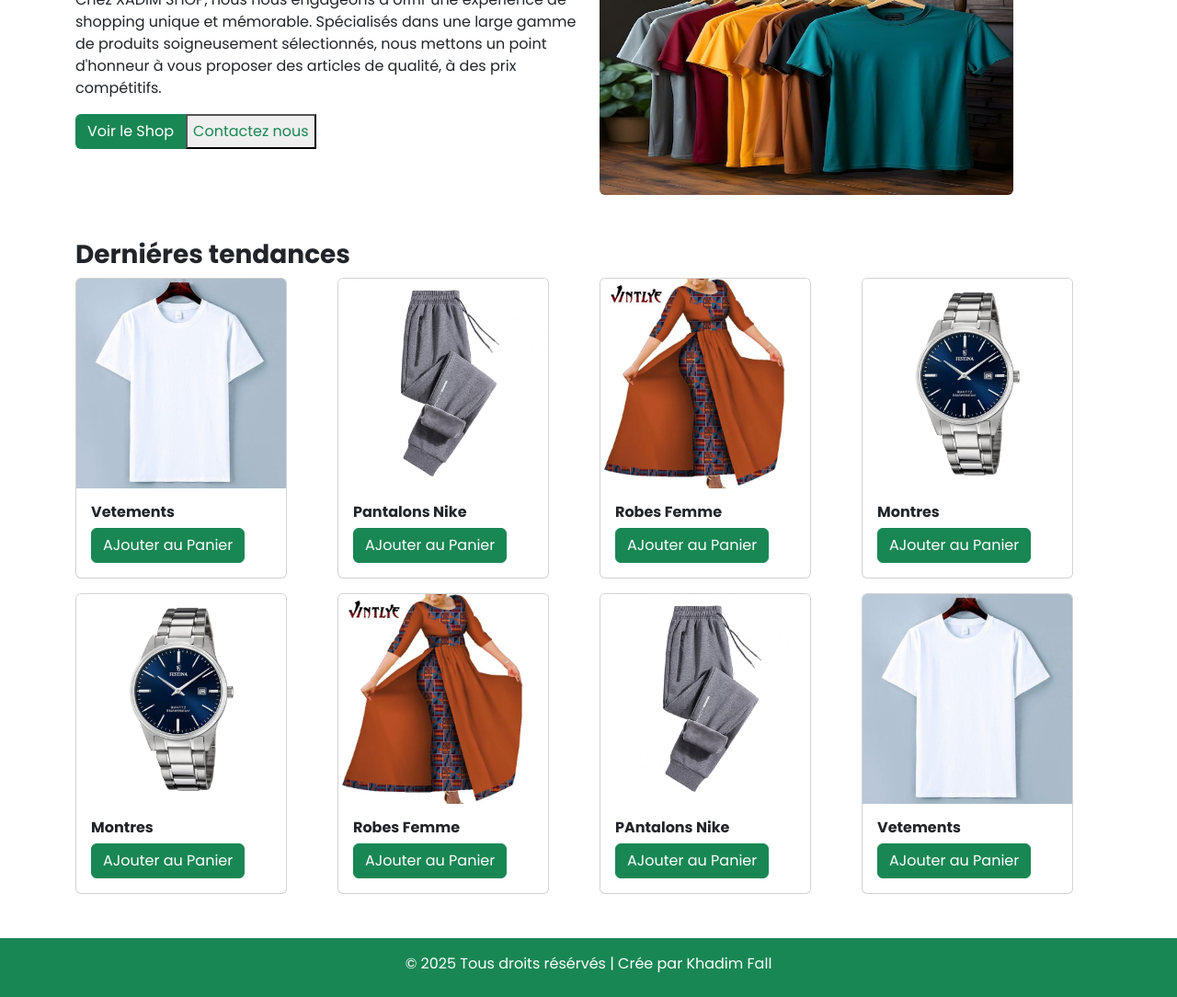
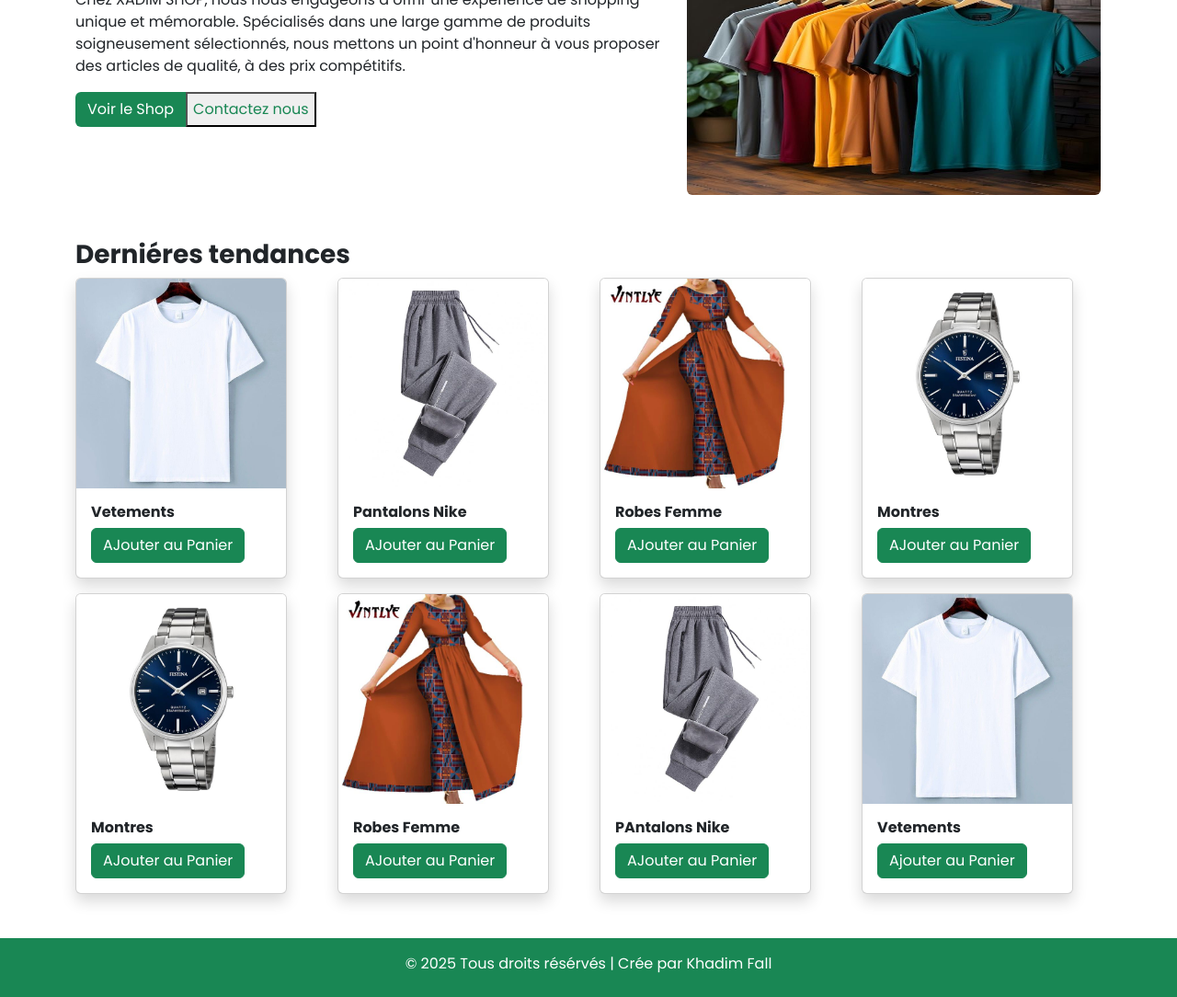
Before and after one commit to KhadimFall0503/Boutique, a plain HTML site: page index.html in a window 1280 px wide. Shown: the part 208-1292 px from the top of the page at 92% size. Drawn offline with nearby package versions, Linux system fonts and the light colour scheme.

Commit message:
Modification de quelques lignes

```diff
--- a/index.html
+++ b/index.html
@@ -27,7 +27,7 @@
                 <span class="navbar-toggler-icon"></span>
             </button>
             <div class="collapse navbar-collapse" id="navbarNav">
-                <ul class="navbar-nav  mx-auto">
+                <ul class="navbar-nav  ms-auto">
                     <li class="nav-item"><a href="#" class="nav-link">Acceuil</a></li>
                     <li class="nav-item"><a href="#" class="nav-link">Shop</a></li>
                     <li class="nav-item"><a href="#" class="nav-link">Black Friday</a></li>
@@ -43,7 +43,7 @@
     <section class="presentation pp">
         <div class="container">
             <div class="row">
-                <div class="col-lg-6">
+                <div class="col-md-7">
                     <h1 class="fw-bold">Nouveaux arrivages</h1>
                     <p class="lead">Chez XADIM SHOP, nous nous engageons à offrir une expérience de shopping unique et mémorable. Spécialisés dans une large gamme de produits soigneusement sélectionnés, nous mettons un point d'honneur à vous proposer des articles de qualité, à des prix compétitifs.</p>
                     <div class="btn-group">
@@ -51,7 +51,7 @@
                         <button class="btn-outline-success text-success" type="button">Contactez nous</button>
                     </div>
                 </div>
-                <div class="col-lg-6">
+                <div class="col-md-5">
                     <img src="images/vet.jpg" class="img-fluid image rounded" alt="">
                 </div>
             </div>
@@ -62,7 +62,7 @@
             <h3 class="fw-bold">Derniéres tendances</h3>
             <div class="row">
                 <div class="col-lg-3">
-                    <div class="card" >
+                    <div class="card shadow" >
                         <img class="card-img-top" src="images/vet2.jpg" class="img-fluid" alt="Card image">
                         <div class="card-body">
                           <h6 class="card-title  fw-bold">Vetements</h6>
@@ -71,7 +71,7 @@
                       </div>
             </div>
                     <div class="col-lg-3">
-                        <div class="card" >
+                        <div class="card shadow" >
                             <img class="card-img-top" src="images/pantalon.jpg" class="img-fluid" alt="Card image">
                             <div class="card-body">
                             <h6 class="card-title  fw-bold">Pantalons Nike</h6>
@@ -80,7 +80,7 @@
                         </div>
                 </div>
                 <div class="col-lg-3">
-                    <div class="card" >
+                    <div class="card shadow" >
                         <img class="card-img-top" src="images/robe.jpg" class="img-fluid" alt="Card image">
                         <div class="card-body">
                         <h6 class="card-title  fw-bold">Robes Femme</h6>
@@ -89,7 +89,7 @@
                     </div>
             </div>
             <div class="col-lg-3">
-                <div class="card" >
+                <div class="card shadow" >
                     <img class="card-img-top" src="images/montres.jpg" class="img-fluid" alt="Card image">
                     <div class="card-body">
                     <h6 class="card-title  fw-bold">Montres</h6>
@@ -104,7 +104,7 @@
         <div class="container">
             <div class="row ">
                 <div class="col-lg-3">
-                    <div class="card" >
+                    <div class="card shadow" >
                         <img class="card-img-top" src="images/montres.jpg" class="img-fluid" alt="Card image">
                         <div class="card-body">
                           <h6 class="card-title  fw-bold">Montres</h6>
@@ -113,7 +113,7 @@
                       </div>
             </div>
                     <div class="col-lg-3">
-                        <div class="card" >
+                        <div class="card shadow" >
                             <img class="card-img-top" src="images/robe.jpg" class="img-fluid" alt="Card image">
                             <div class="card-body">
                             <h6 class="card-title  fw-bold">Robes Femme</h6>
@@ -122,7 +122,7 @@
                         </div>
                 </div>
                 <div class="col-lg-3">
-                    <div class="card" >
+                    <div class="card shadow" >
                         <img class="card-img-top" src="images/pantalon.jpg" alt="Card image">
                         <div class="card-body">
                         <h6 class="card-title  fw-bold">PAntalons Nike</h6>
@@ -131,11 +131,12 @@
                     </div>
             </div>
             <div class="col-lg-3">
-                <div class="card" >
+                <div class="card shadow" >
                     <img class="card-img-top" src="images/vet2.jpg" alt="Card image">
                     <div class="card-body">
                     <h6 class="card-title  fw-bold">Vetements</h6>
-                    <a href="#" class="btn btn-success">AJouter au Panier</a>
+                    <a href="#" class="btn btn-success" onclick="alert('Produit Ajouté');">Ajouter au Panier</a>
+
                     </div>
                 </div>
         </div>
```
